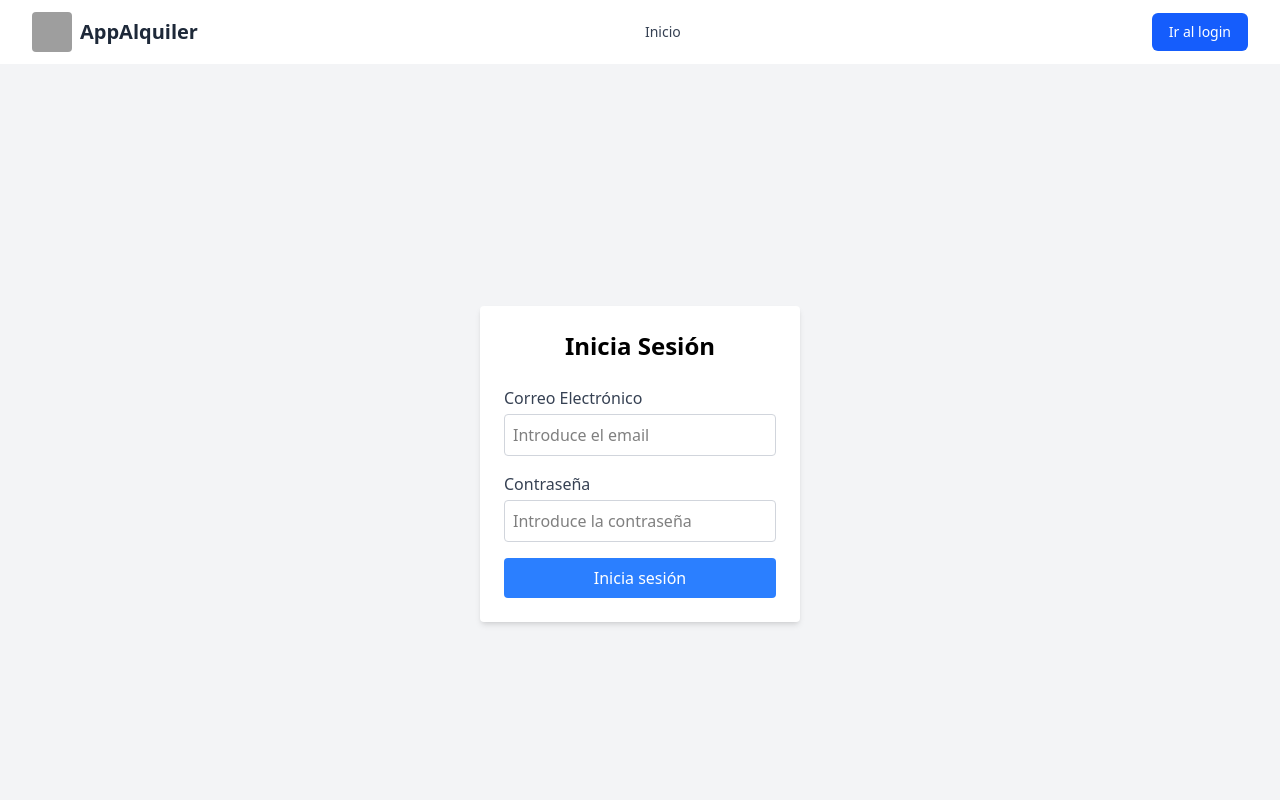
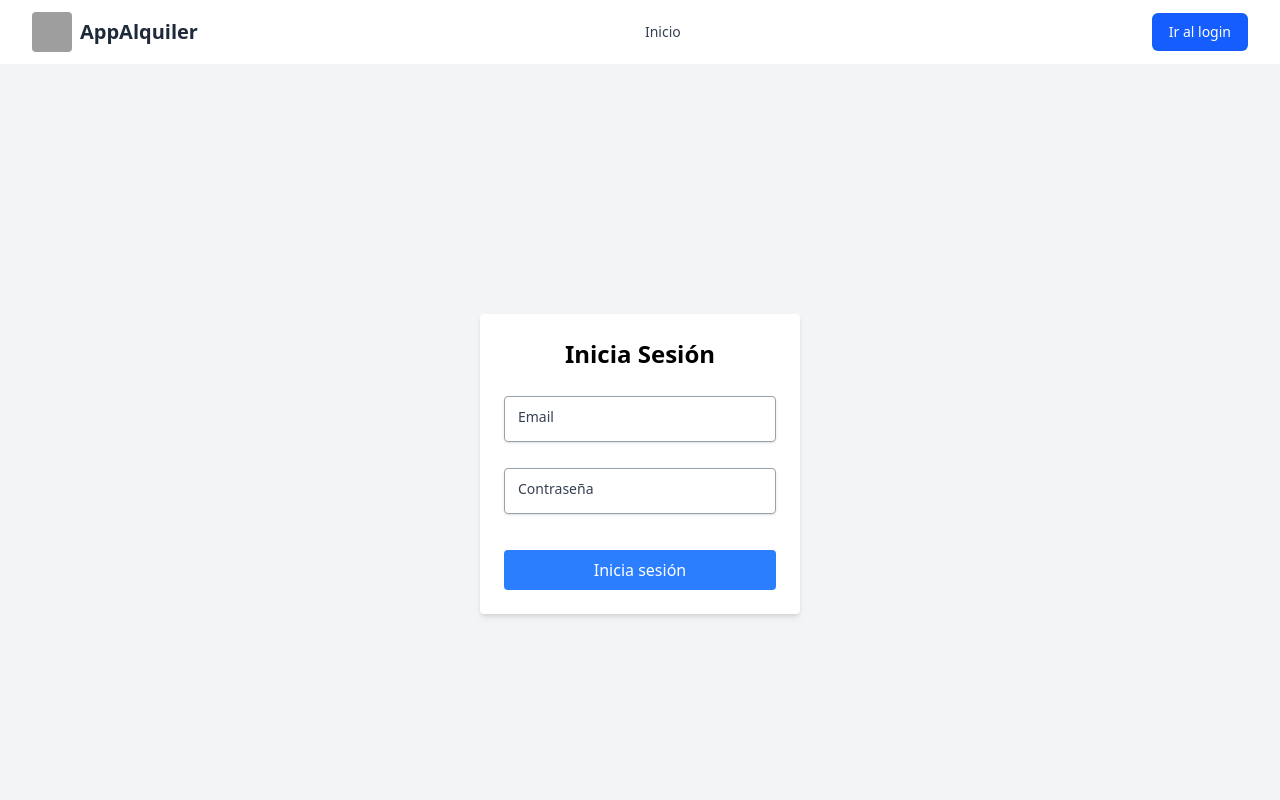
Before and after one commit to bydaniel12/appAlquiler, a React (Vite) app: page /auth/login in a window 1280 px wide. Shown: the top 800 px of the page. Built offline with nearby package versions, Linux system fonts and the light colour scheme; no server answers; grey boxes are pictures that could not be loaded.

Commit message:
Mejora en el Login y home

```diff
--- a/src/components/Footer.jsx
+++ b/src/components/Footer.jsx
@@ -5,7 +5,9 @@ export const Footer = () => {
         <div className="flex flex-col md:flex-row justify-between items-center">
           <div className="mb-6 md:mb-0">
             <h2 className="text-2xl font-bold mb-2">ByDaniel</h2>
-            <p className="text-gray-400">Develelopment react</p>
+            <p className="text-gray-400">
+              Developer ReactJS with Firebase and taildwind
+            </p>
             <p className="text-gray-400">contacto : djuchiha12@gmail.com</p>
           </div>
           <div className="flex space-x-6">
@@ -18,7 +20,7 @@ export const Footer = () => {
           </div>
         </div>
         <div className="border-t border-gray-800 mt-2 pt-4 text-center text-gray-500">
-          <p>&copy; 2025 Todos los secretos reservados.</p>
+          <p>&copy; 2025 Todos los derechos reservados.</p>
         </div>
       </div>
     </footer>
--- a/src/pages/auth/Login.jsx
+++ b/src/pages/auth/Login.jsx
@@ -1,33 +1,33 @@
 import { useState } from "react";
 import { useAuth } from "../../context/AuthProvider";
-import { getAuth, createUserWithEmailAndPassword } from "firebase/auth";
-import { db } from "../../firebaseconfig";
-import { setDoc, doc } from "firebase/firestore";
-import { UserRegisterForm } from "./UserRegisterForm";
 
 export const Login = () => {
   const { login } = useAuth();
-  const auth = getAuth();
-  const [user, setUser] = useState("");
-  const [pass, setPass] = useState("");
   const [msgError, setMsgError] = useState("");
 
-  const handleLoginUser = (e) => {
+  const [formData, setFormData] = useState(() => {
+    return {
+      email: "",
+      password: "",
+    };
+  });
+
+  const handleChange = (e) => {
+    const { name, type, checked, value } = e.target;
+    setFormData({
+      ...formData,
+      [name]: type === "checkbox" ? checked : value,
+    });
+  };
+
+  const handleLoginUser = async (e) => {
     e.preventDefault();
+    setMsgError("");
     try {
-      if (user === "") {
-        setMsgError("Ingrese el email con formato correcto");
-        return;
-      } else if (pass === "") {
-        setMsgError("Ingrese la contraseña");
-        return;
-      } else {
-        setMsgError("");
-        login(user, pass);
-        //Se redirige al usuario con la ruta protegida a /Inicio
-      }
+      await login(formData.email, formData.password);
+      //Se redirige al usuario con la ruta protegida a /Inicio
     } catch (err) {
-      setMsgError(err.message);
+      setMsgError(err.message || "Credenciales incorrectas");
     }
   };
 
@@ -39,37 +39,42 @@ export const Login = () => {
           className="bg-white p-6 rounded shadow-md w-80"
         >
           <h2 className="text-2xl font-bold mb-6 text-center">Inicia Sesión</h2>
-          <div className="mb-4">
-            <label className="block text-gray-700" htmlFor="email">
-              Correo Electrónico
+          <div className="my-6">
+            <label htmlFor="email" className="relative">
+              <input
+                type="email"
+                name="email"
+                id="email"
+                placeholder=""
+                value={formData.email}
+                onChange={handleChange}
+                required
+                className="peer mt-0.5 p-3 w-full rounded border-gray-400 border-1 shadow-sm sm:text-sm"
+              />
+              <span className="absolute inset-y-0 start-3 -translate-y-5 bg-white px-0.5 text-sm font-medium text-gray-700 transition-transform peer-placeholder-shown:translate-y-0 peer-focus:-translate-y-5">
+                Email
+              </span>
             </label>
-            <input
-              onChange={(e) => {
-                setUser(e.target.value);
-              }}
-              className="mt-1 block w-full p-2 border border-gray-300 rounded"
-              placeholder="Introduce el email"
-              name="email"
-              type="email"
-              required
-            />
           </div>
-          <div className="mb-4">
-            <label className="block text-gray-700" htmlFor="password">
-              Contraseña
+          <div className="my-6">
+            <label htmlFor="password" className="relative">
+              <input
+                type="password"
+                name="password"
+                id="password"
+                placeholder=""
+                value={formData.password}
+                onChange={handleChange}
+                required
+                className="peer mt-0.5 p-3 w-full rounded border-gray-400 border-1 shadow-sm sm:text-sm"
+              />
+              <span className="absolute inset-y-0 start-3 -translate-y-5 bg-white px-0.5 text-sm font-medium text-gray-700 transition-transform peer-placeholder-shown:translate-y-0 peer-focus:-translate-y-5">
+                Contraseña
+              </span>
             </label>
-            <input
-              onChange={(e) => {
-                setPass(e.target.value);
-              }}
-              className="mt-1 block w-full p-2 border border-gray-300 rounded"
-              placeholder="Introduce la contraseña"
-              name="password"
-              type="password"
-            />
           </div>
           <input
-            className="w-full bg-blue-500 text-white p-2 rounded hover:bg-blue-600 cursor-pointer"
+            className="w-full bg-blue-500 text-white p-2 rounded hover:bg-blue-600 cursor-pointer mt-3"
             value="Inicia sesión"
             type="submit"
           />
--- a/src/pages/auth/UserRegisterForm.jsx
+++ b/src/pages/auth/UserRegisterForm.jsx
@@ -118,6 +118,7 @@ export const UserRegisterForm = () => {
                 onChange={handleChange}
                 required
                 pattern="[0-9]*"
+                maxLength={9}
                 className="peer mt-0.5 p-2 w-full rounded border-gray-400 border-1 shadow-sm sm:text-sm"
               />
               <span className="absolute inset-y-0 start-3 -translate-y-4.5 bg-white px-0.5 text-sm font-medium text-gray-700 transition-transform peer-placeholder-shown:translate-y-0 peer-focus:-translate-y-4.5">
@@ -127,7 +128,7 @@ export const UserRegisterForm = () => {
           </div>
           <button
             type="submit"
-            className="w-full bg-green-500 text-white p-2 rounded hover:bg-green-600 cursor-pointer mb-2"
+            className="w-full bg-blue-500 text-white p-2 rounded hover:bg-blue-600 cursor-pointer mb-2"
           >
             Registrar usuario
           </button>
--- a/src/pages/public/Home.jsx
+++ b/src/pages/public/Home.jsx
@@ -1,7 +1,21 @@
 export const Home = () => {
   return (
     <div className="container mx-auto px-8 py-8">
-      Binvenido a la app de gestion de inquilinos{" "}
+      {/* Resumen de la app */}
+      <div className="mb-8 p-4 bg-white rounded-lg shadow text-center">
+        <h2 className="text-xl font-bold mb-2 text-black">
+          ¿Qué puedes hacer con esta app?
+        </h2>
+        <p className="text-black mb-2">
+          Gestiona alquileres de inmuebles de forma sencilla y eficiente.
+          Registra inquilinos, agrega y consulta pagos mensuales, calcula montos
+          de servicios luz (puedes registrar los kilowats de tu medidor), agua,
+          internet, busca boletas por rango de fechas y envía detalles por
+          WhatsApp. Además, cuenta con registro de usuarios y control de acceso
+          por roles (admin/usuario) para mayor seguridad. Todo integrado con
+          Firebase y una interfaz moderna en React.
+        </p>
+      </div>
     </div>
   );
 };
```
